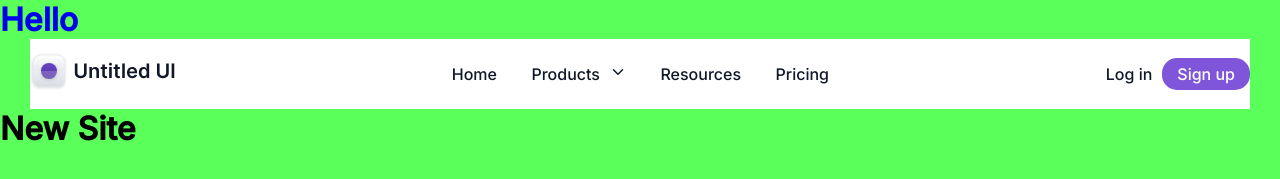
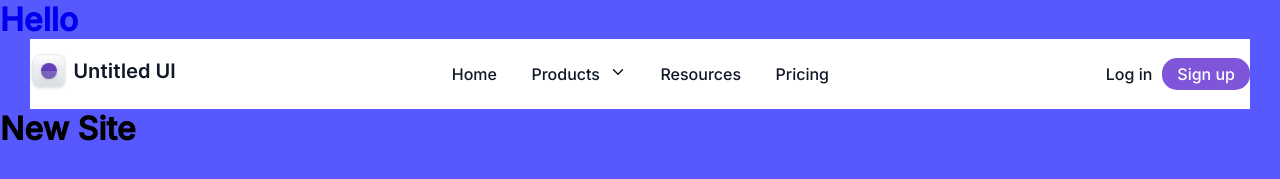
Before and after one commit to ManoSharmesh01/TestDevelopment, a plain HTML site: page index.html in a window 1280 px wide. Drawn offline with nearby package versions, Linux system fonts and the light colour scheme.

Commit message:
test new

```diff
--- a/index.html
+++ b/index.html
@@ -8,7 +8,7 @@
     <title>Newwww</title>
     <link rel="stylesheet" href="style.css" />
   </head>
-  <body style="background-color: rgba(13, 255, 13, 0.678);">
+  <body style="background-color: rgba(10, 10, 255, 0.678);">
     <h1><a href="second.html">Hello</a></h1>
     <header>
       <div class="container">
```
